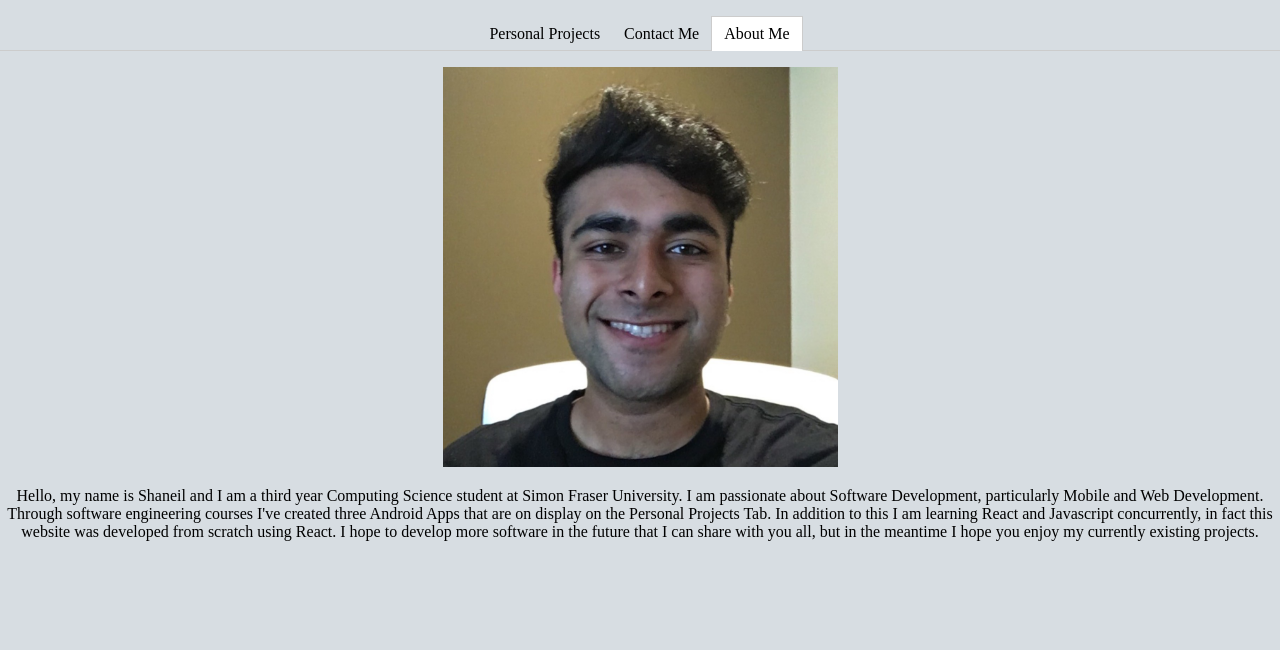
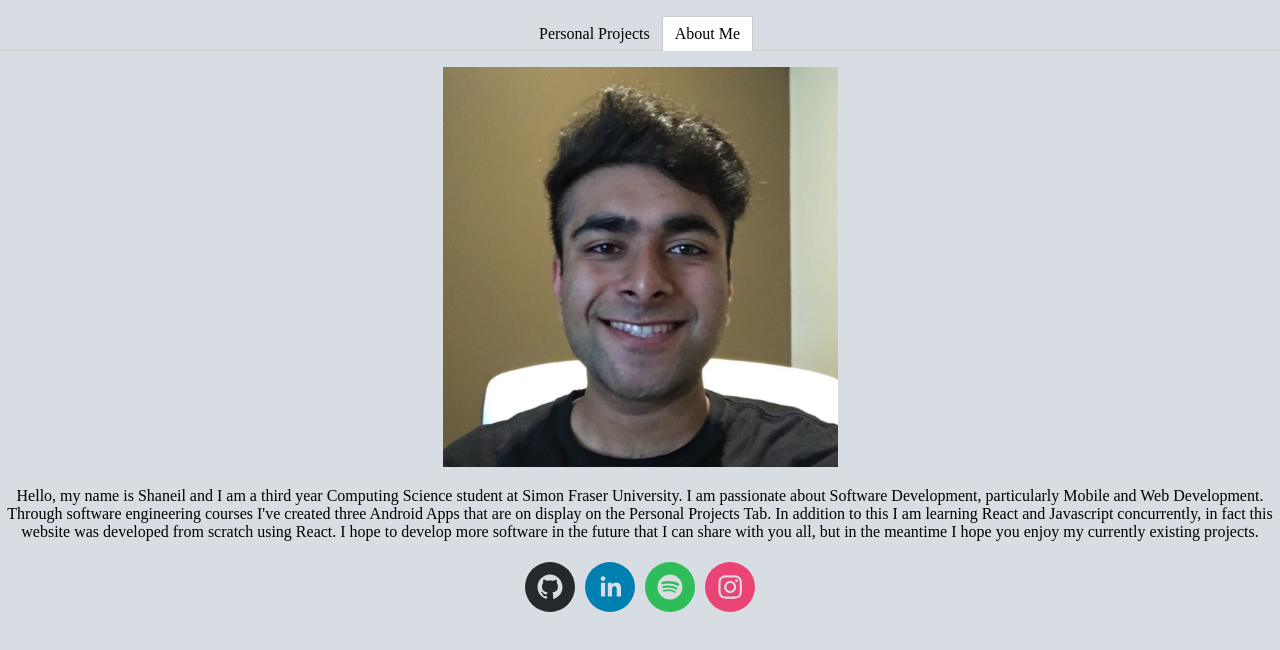
Before and after one commit to shaneilk/my-website, a React (Create React App) app: page / in a window 1280 px wide. Both pictures are taken after a click on the item "About Me". Shown: the top 650 px of the page. Built offline with nearby package versions, Linux system fonts and the light colour scheme.

Commit message:
Removed Contact me Tab

```diff
--- a/package.json
+++ b/package.json
@@ -43,6 +43,7 @@
     ]
   },
   "devDependencies": {
-    "gh-pages": "^3.1.0"
+    "gh-pages": "^3.1.0",
+    "react-social-icons": "^4.1.0"
   }
 }
--- a/src/App.js
+++ b/src/App.js
@@ -1,5 +1,6 @@
 import React from 'react';
-import { FontAwesomeIcon } from '@fortawesome/react-fontawesome'
+import { FontAwesomeIcon } from '@fortawesome/react-fontawesome';
+import { SocialIcon } from 'react-social-icons';
 import Tabs from "./components/Tabs";
 import profile from './img/shaneilProfile.jpeg';
 import as1 from './img/asteroidSeekerImages/mainscreen.jpeg';
@@ -9,8 +10,6 @@ import dm1 from './img/daMatchImages/mainmenu.jpeg';
 import dm2 from './img/daMatchImages/gamestart3images.jpeg';
 import dm3 from './img/daMatchImages/gameduring3images.jpeg';
 import email from './img/icons/icon.png'
-
-
 import './App.css';
 
 function App() {
@@ -95,13 +94,6 @@ function App() {
             This is the Camera Depth of Field app. The purpose of this app is to calculate the range where a subject would be in focus given a camera lens and aperture
           </p>
         </div>
-
-        <div label="Contact Me">
-          <a href="example.com">
-            <FontAwesomeIcon icon={email} size="2x" />
-          </a>
-        </div>
-
         <div label="About Me">
           <div href="/" className="avatar">
             <img alt="avatar" src={profile}
@@ -117,6 +109,18 @@ function App() {
               to this I am learning React and Javascript concurrently, in fact this website was developed from scratch using React. I hope to develop more software in the
               future that I can share with you all, but in the meantime I hope you enjoy my currently existing projects.
             </p>
+            <SocialIcon url="https://github.com/shaneilk"
+              style= {{margin: '5px 5px 5px 5px'}}
+            />
+            <SocialIcon url="https://linkedin.com/in/shaneil-kapadia"
+              style= {{margin: '5px 5px 5px 5px'}}
+            />
+            <SocialIcon url="https://open.spotify.com/user/12179757021?si=n7yAptI3QrmqdbgbX3hsUA"
+              style= {{margin: '5px 5px 5px 5px'}}
+            />
+            <SocialIcon url="https://www.instagram.com/shaneilkapadia/"
+              style= {{margin: '5px 5px 5px 5px'}}
+            />
           </div>
         </div>
 
```
Also changed, not shown: 2 other files (tests, documents, lock files or other folders).
